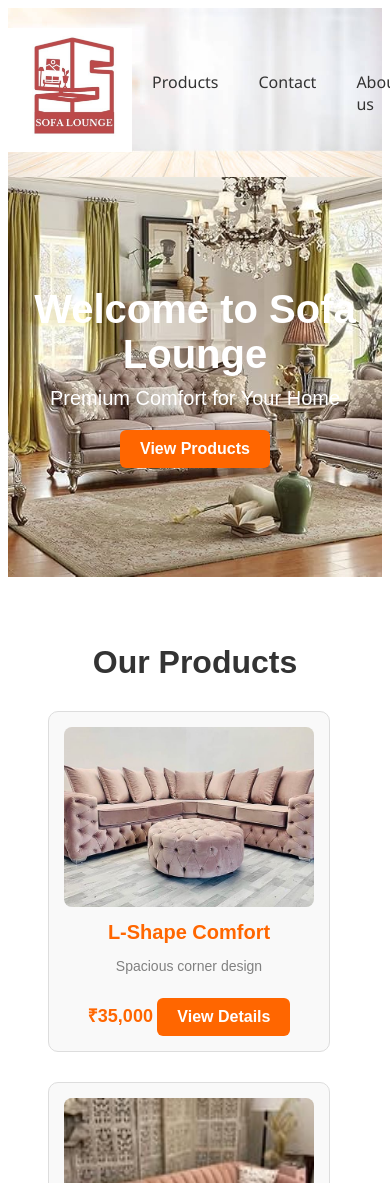
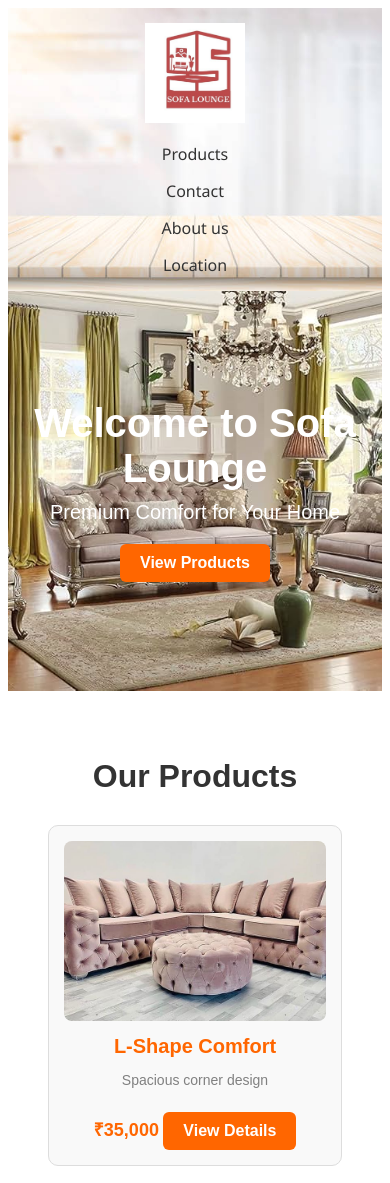
Before and after one commit to TusharChoudhary86/Sofa-Lounge-Jaipur, a plain HTML site: page index.html in a window 390 px wide. Shown: the top 1183 px of the page. Drawn offline with Linux system fonts and the light colour scheme.

Commit message:
Update style.css

```diff
--- a/style.css
+++ b/style.css
@@ -1,18 +1,23 @@
+/* ---------------- HEADER + NAVIGATION RESPONSIVE FIX ---------------- */
+
 .logo img {
     width: 124px;
 }
 
 nav {
     display: flex;
-    justify-content: space-around;
+    justify-content: space-between;
     align-items: center;
     font-family: "Segoe UI";
     gap: 20px;
+    flex-wrap: wrap; /* Allows responsive wrapping */
+    padding: 0 20px;
 }
 
 .right {
     display: flex;
     gap: 40px;
+    flex-wrap: wrap; /* Prevents overflowing */
 }
 
 .right a {
@@ -27,12 +32,16 @@ header {
     background-color: rgba(0,0,0,0.3);
     backdrop-filter: blur(95px);
     padding: 20px 0;
+    width: 100%;
+    box-sizing: border-box;
     z-index: -1;
 }
 
+/* ---------------- HERO SECTION ---------------- */
+
 .hero {
     height: 400px;
-    background-image: url(Hero-section.jpg);
+    background-image: url(Hero-Section.jpg);
     background-size: cover;
     background-position: center;
     display: flex;
@@ -61,45 +70,9 @@ header {
     border-radius: 6px;
     font-weight: bold;
 }
-.products {
-    padding: 40px 20px;
-    text-align: center;
-}
 
-.products h2 {
-    font-size: 32px;
-    margin-bottom: 30px;
-}
+/* ---------------- PRODUCTS SECTION ---------------- */
 
-.product-container {
-    display: flex;
-    justify-content: center;
-    gap: 30px;
-    flex-wrap: wrap;
-}
-
-.product-card {
-    width: 250px;
-    padding: 15px;
-    border: 1px solid #ddd;
-    border-radius: 10px;
-    text-align: center;
-}
-
-.product-card img {
-    width: 100%;
-    height: 180px;
-    object-fit: cover;
-    border-radius: 8px;
-}
-
-.product-card h3 {
-    margin: 10px 0 5px;
-}
-
-.product-card p {
-    color: gray;
-}
 .products {
     padding: 40px 20px;
     text-align: center;
@@ -174,6 +147,8 @@ header {
     background-color: #e65c00;
 }
 
+/* ---------------- CALL BUTTON ---------------- */
+
 .call-btn {
     display: inline-block;
     padding: 10px 20px;
@@ -189,6 +164,8 @@ header {
 .call-btn:hover {
     background-color: #e65c00;
 }
+
+/* ---------------- ABOUT US SECTION ---------------- */
 
 .about-us {
     padding: 40px 20px;
@@ -228,6 +205,8 @@ header {
     height: auto;
     border-radius: 10px;
 }
+
+/* ---------------- FOOTER ---------------- */
 
 .footer {
     background: #1a1a1a;
@@ -272,11 +251,52 @@ header {
     font-size: 14px;
 }
 
+/* ---------------- GLOBAL ---------------- */
+
 html {
     scroll-behavior: smooth;
 }
 
+body {
+    font-family: 'Poppins', sans-serif;
+    color: #333;
+}
+
+h2, h3, h4 {
+    color: #ff6600;
+}
+
+h3, h4 {
+    font-weight: bold;
+}
+
+a {
+    color: #ff6600;
+}
+
+/* ---------------- RESPONSIVE HEADER FIX ---------------- */
+
 @media (max-width: 768px) {
+
+    nav {
+        flex-direction: column;
+        text-align: center;
+        gap: 15px;
+    }
+
+    .right {
+        flex-direction: column;
+        gap: 15px;
+    }
+
+    .logo img {
+        width: 100px;
+    }
+
+    header {
+        padding: 15px 0;
+    }
+
     .footer-container {
         flex-direction: column;
         text-align: center;
@@ -294,30 +314,3 @@ html {
         font-size: 18px;
     }
 }
-
-.product-card:hover {
-    transform: scale(1.05);
-    box-shadow: 0 4px 8px rgba(0, 0, 0, 0.1);
-}
-
-.btn:hover {
-    background-color: #e65c00;
-    box-shadow: 0 4px 8px rgba(0, 0, 0, 0.1);
-}
-
-body {
-    font-family: 'Poppins', sans-serif;
-    color: #333;
-}
-
-h2, h3, h4 {
-    color: #ff6600; /* Main orange color for headings */
-}
-
-h3, h4 {
-    font-weight: bold;
-}
-
-a {
-    color: #ff6600; /* Links in footer and navbar */
-}
```
